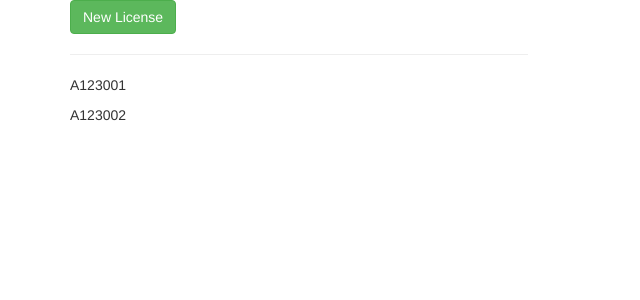
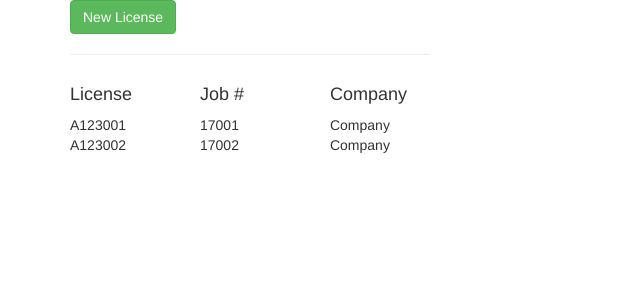
Before and after one commit to coderfever/prj-licenses, an Angular app: page / in a window 1280 px wide. Shown: the top 300 px of the page, without its empty margins (0-640 px from the left). Built offline with nearby package versions, Linux system fonts and the light colour scheme.

Commit message:
added license-list; changed table to use div for license-list

```diff
--- a/src/app/app.component.html
+++ b/src/app/app.component.html
@@ -1,6 +1,6 @@
 <div class="container">
   <div class="row">
-    <div class="col-md-5">
+    <div class="col-md-4">
       <app-licenses></app-licenses>
     </div>
 
--- a/src/app/app.module.ts
+++ b/src/app/app.module.ts
@@ -7,6 +7,7 @@ import { LicensesComponent } from './licenses/licenses.component'
 
 import { LicenseService } from './services/license.service';
 import { LicenseDetailsComponent } from './licenses/license-details/license-details.component';
+import { LicenseListComponent } from './licenses/license-list/license-list.component';
 
 
 @NgModule({
@@ -14,6 +15,7 @@ import { LicenseDetailsComponent } from './licenses/license-details/license-deta
     AppComponent,
     LicensesComponent,
     LicenseDetailsComponent,
+    LicenseListComponent,
   ],
   imports: [
     BrowserModule,
--- a/src/app/licenses/license-details/license-details.component.html
+++ b/src/app/licenses/license-details/license-details.component.html
@@ -1,3 +1,11 @@
-<p>
-  {{licenseDetails.licenseId}}
-</p>
+<div class="row">
+  <div class="col-xs-4">
+    {{licenseDetails.licenseId}}
+  </div>
+  <div class="col-xs-4">
+    {{licenseDetails.job}}
+  </div>
+  <div class="col-xs-4">
+    Company
+  </div>
+</div>
--- /dev/null
+++ b/src/app/licenses/license-list/license-list.component.html
@@ -0,0 +1,40 @@
+<div class="row">
+  <div class="col-xs-4">
+    <h4>License</h4>
+  </div>
+  <div class="col-xs-4">
+    <h4>Job #</h4>
+  </div>
+  <div class="col-xs-4">
+    <h4>Company</h4>
+  </div>
+</div>
+<div class="row">
+  <div class="col-xs-12">
+    <app-license-details
+      *ngFor="let license of licenses, let i = index"
+      [licenseDetails]="license"
+      [index]="i"
+      style="cursor: pointer;"
+    ></app-license-details>
+  </div>
+</div>
+<!-- <table class="table table-hover"
+      >
+  <thead>
+    <tr>
+      <th>License</th>
+      <th>Job #</th>
+      <th>Company</th>
+    </tr>
+  </thead>
+  <tbody *ngFor="let license of licenses, let i = index">
+    <tr>
+      <app-license-details
+        [licenseDetails]="license"
+        [index]="i"
+      ></app-license-details>
+    </tr>
+
+  </tbody>
+</table> -->
--- /dev/null
+++ b/src/app/licenses/license-list/license-list.component.ts
@@ -0,0 +1,21 @@
+import { Component, OnInit, Input } from '@angular/core';
+import { LicenseService } from '../../services/license.service';
+import { License } from '../../shared/license.model';
+
+@Component({
+  selector: 'app-license-list',
+  templateUrl: './license-list.component.html',
+  styleUrls: ['./license-list.component.css']
+})
+export class LicenseListComponent implements OnInit {
+  @Input() licenseDetails: License;
+  @Input() index: number;
+  licenses: License[];
+
+  constructor(private LicenseService: LicenseService) { }
+
+  ngOnInit() {
+    this.licenses = this.LicenseService.getLicenses();
+  }
+
+}
--- a/src/app/licenses/licenses.component.html
+++ b/src/app/licenses/licenses.component.html
@@ -7,12 +7,8 @@
 <hr>
 <div class="row">
   <div class="col-xs-12">
+    <app-license-list></app-license-list>
 
-    <app-license-details
-      *ngFor="let license of licenses, let i = index"
-      [licenseDetails]="license"
-      [index]="i"
-      style="cursor: pointer;"
-    ></app-license-details>
+
   </div>
 </div>
--- a/src/app/licenses/licenses.component.ts
+++ b/src/app/licenses/licenses.component.ts
@@ -1,5 +1,5 @@
 import { Component, OnInit } from '@angular/core';
-import { LicenseService } from '../services/license.service';
+
 import { License } from '../shared/license.model'
 
 @Component({
@@ -8,12 +8,12 @@ import { License } from '../shared/license.model'
   styleUrls: ['./licenses.component.css']
 })
 export class LicensesComponent implements OnInit {
-  licenses: License[];
 
-  constructor(private LicenseService: LicenseService) { }
+
+  constructor() { }
 
   ngOnInit() {
-    this.licenses = this.LicenseService.getLicenses();
+
   }
 
 }
```
Also changed, not shown: src/app/licenses/license-list/license-list.component.css (added), 1 other file (tests, documents, lock files or other folders).
